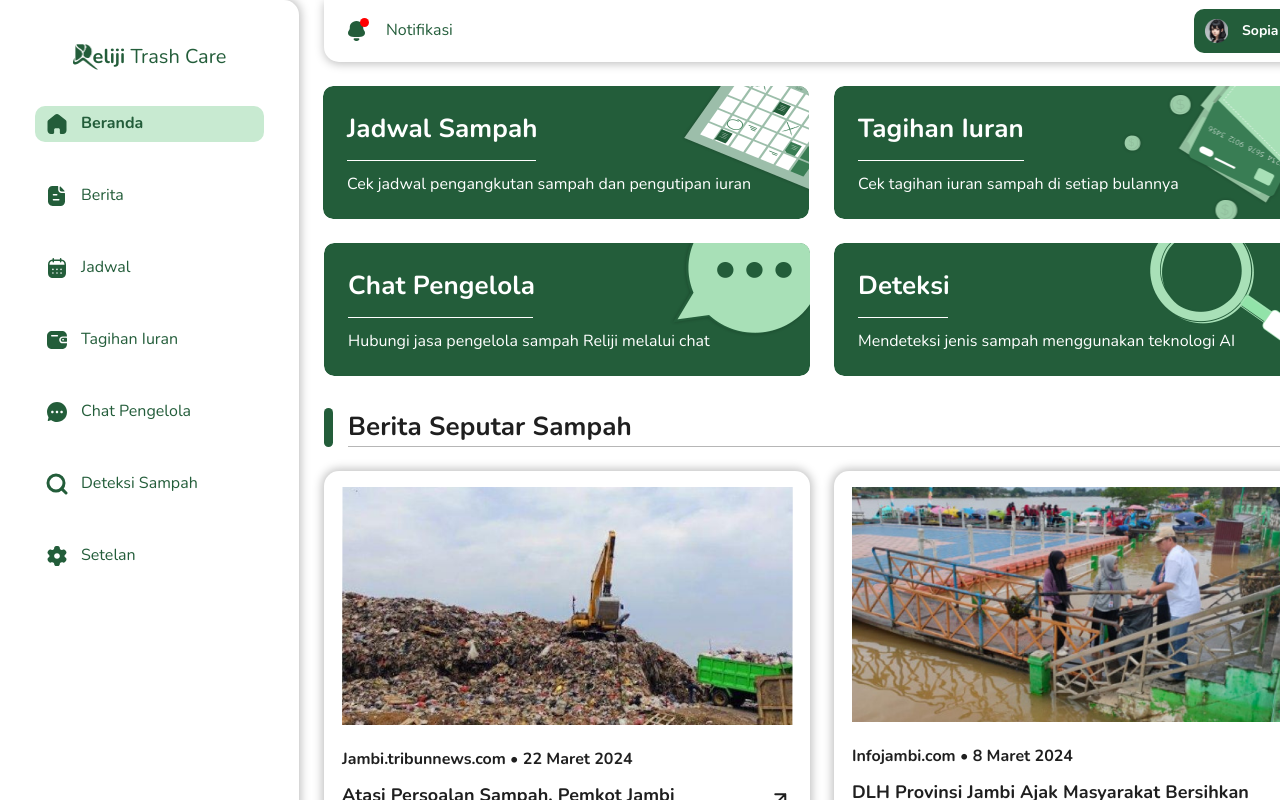
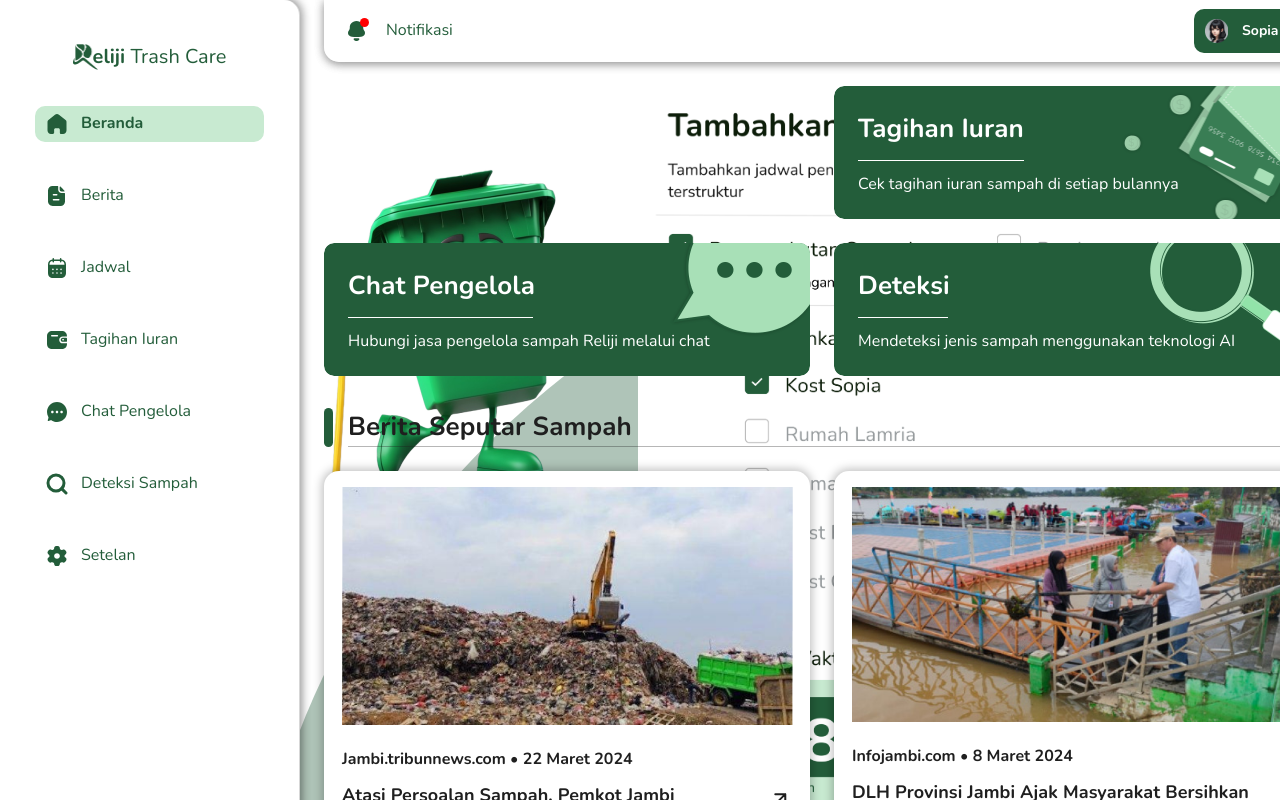
Before and after one commit to Reliji-Trash-Care/Front-End, a React (Vite) app: page /homeadmin in a window 1280 px wide. Shown: the top 800 px of the page. Built offline with nearby package versions, Linux system fonts and the light colour scheme.

Commit message:
homeadmin keknya perlu rombak sikit

```diff
--- a/src/screens/HomeAdmin/HomeAdmin.jsx
+++ b/src/screens/HomeAdmin/HomeAdmin.jsx
@@ -6,12 +6,13 @@ import { FiturTagihanIuran } from "../../components/FiturTagihanIuran";
 import { NavbarUserFitur } from "../../components/NavbarUserFitur";
 import { SideBarWrapper } from "../../components/SideBarWrapper";
 import { SubJudulFix } from "../../components/SubJudulFix";
+import { DetailInputJadwal } from "../DetailInputJadwal/DetailInputJadwal";
 
 export const HomeAdmin = () => {
   return (
     <div className="bg-white flex flex-row justify-center w-full">
       <div className="bg-primary-1 overflow-hidden w-[1440px] h-[2181px] relative">
-        <FiturJadwalSampah
+        <DetailInputJadwal
           calendar="../../../static/img/calendar-5.png"
           className="!absolute !left-[323px] !top-[86px]"
           property1="default"
```
